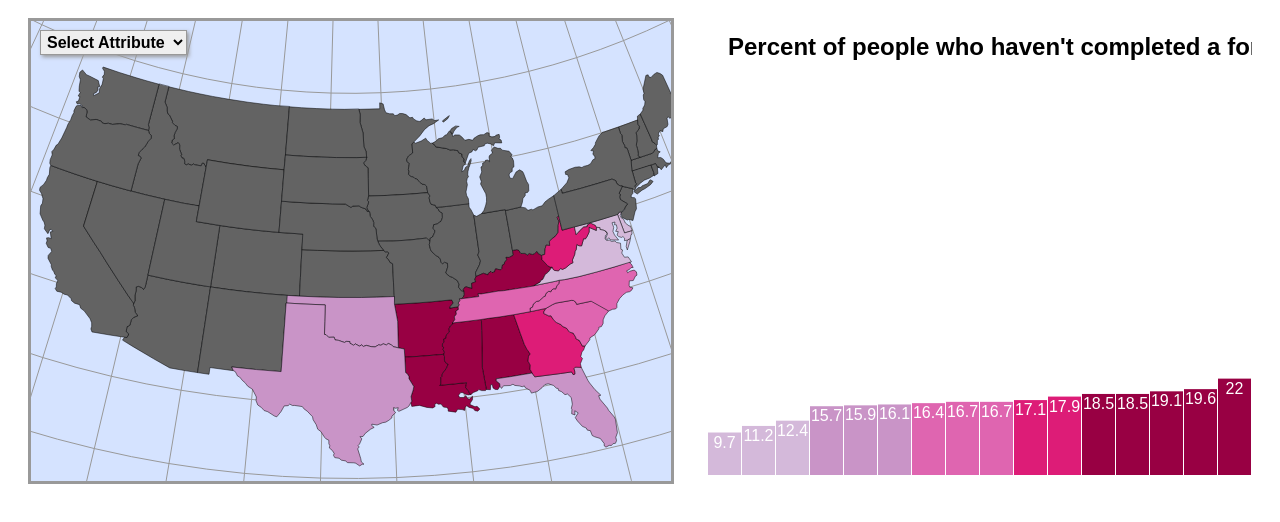
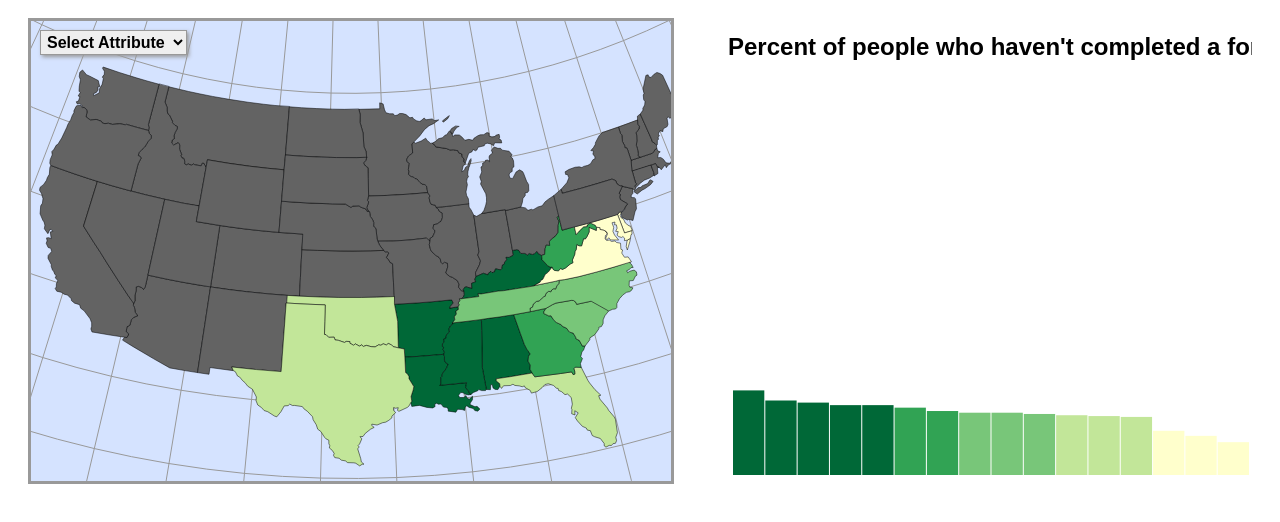
Before and after one commit to Mhws1993/d3-coordinated-viz, a plain HTML site: page index.html in a window 1280 px wide. Drawn offline with Linux system fonts and the light colour scheme.

Commit message:
D3 turn in
Waiting to hand it in to work on it didn't allow me to get much further.
There isn't really much here to grade. It contains the index.html,
main.js and style.css. The map doesn't really do anything, it changes
when drop down options are changed. It reacts to the stands being panned
over, however it activates the wrong parts of the bar chart. There are
no finished titles. Highlight turns on everything is scrolls over but
does not turn off. If there is really anything done here correctly or
well I'm not sure what it is, but I needed to turn something in. I
figured any amount of points would be better than getting absolutely
zero.

```diff
--- a/js/main.js
+++ b/js/main.js
@@ -1,14 +1,34 @@
-//Matthew Smith
-(function() {
+//What there is of d3.
+(function(){
 
 //pseudo-global variables
 var attrArray = ["povline", "Unemployment", "HighGraduation", "HigherEdAttain", "FoodInsecurity"]; //list of attributes
 var expressed = attrArray[0]; //initial attribute
 
+
+//chart frame dimensions
+var chartWidth = window.innerWidth * 0.425,
+    chartHeight = 473,
+    leftPadding = 25,
+    rightPadding = 2,
+    topBottomPadding = 5,
+    chartInnerWidth = chartWidth - leftPadding - rightPadding,
+    chartInnerHeight = chartHeight - topBottomPadding * 2,
+    translate = "translate(" + leftPadding + "," + topBottomPadding + ")";
+
+//create a scale to size bars proportionally to frame and for axis
+   var yScale = d3.scaleLinear()
+              /*.range([0, chartHeight])
+              .domain([0, 105]);*/
+
+			    .range([463, 0])
+				.domain([0, 110]);
+
+//start of script
 window.onload = setMap();
 
-        //set up map
-        function setMap() {
+//set up choropleth map
+function setMap(){
 
     //map frame dimensions
     var width = window.innerWidth * 0.5,
@@ -35,21 +55,19 @@
 
     d3.queue()
         .defer(d3.csv, "data/d3_povertydata5.csv")
-                .defer(d3.json, "data/theStates.geojson") //failed to get a topojson to work correctly
-
+		.defer(d3.json, "data/theStates.geojson")
         .await(callback);
 
-            function callback(error, csvData, states) {
+function callback(error, csvData, states){
         //place graticule on the map
         setGraticule(map, path);
 
 
        var southern = states.features;
-                //var southern = topojson.feature(states, states.objects.south).features;
+
 
         southern = joinData(southern, csvData);
-
-
+		createDropdown(csvData);
         var colorScale = makeColorScale(csvData);
 
         setEnumerationUnits(southern, map, path, colorScale);
@@ -58,43 +76,44 @@
     };
 };
 
-        function setGraticule(map, path) {
+function setGraticule(map, path){
 
     var graticule = d3.geoGraticule()
-                .step([5, 5]); //place graticule line every 5 degrees
+        .step([5, 5]); //place graticule lines every 5 degrees
     //create graticule background
     var gratBackground = map.append("path")
-                .datum(graticule.outline())
-                .attr("class", "gratBackground") //class and gratBackground
+        .datum(graticule.outline()) //bind graticule
+        .attr("class", "gratBackground") //assign class
         .attr("d", path) //project
 
     //create graticule lines
-            var gratLines = map.selectAll(".gratLines")
-                .data(graticule.lines())
-                .enter()
-                .append("path")
+    var gratLines = map.selectAll(".gratLines") //select graticule elements that will be created
+        .data(graticule.lines()) //bind graticule lines to each element to be created
+        .enter() //create an element
+        .append("path") //append each element to svg
         .attr("class", "gratLines")
-                .attr("d", path);
+        .attr("d", path); //project graticule lines
+};
 
-            function joinData(southern, csvData) {
-                //loop through csv
-                for (var i = 0; i < csvData.length; i++) {
+function joinData(southern, csvData){
+    //loop through csv to assign each set of csv attribute values to geojson region
+    for (var i=0; i<csvData.length; i++){
         var csvRegion = csvData[i]; //the current region
         var csvKey = csvRegion.name; //the CSV primary key
 
-                    //loops through json
-                    for (var a = 0; a < southern.length; a++) {
+        //loop through geojson regions to find correct region
+        for (var a=0; a<southern.length; a++){
 
             var geojsonProps = southern[a].properties; //the current region geojson properties
             var geojsonKey = geojsonProps.name; //the geojson primary key
-                        console.log(southern);
+
             //transfer csv data to geojson
-                        if (geojsonKey == csvKey) {
+            if (geojsonKey == csvKey){
 
                 //assign all attributes and values
-                            attrArray.forEach(function(attr) {
+                attrArray.forEach(function(attr){
                     var val = parseFloat(csvRegion[attr]); //get csv attribute value
-                                geojsonProps[attr] = val; //assign attribute and value to geojson prop
+                    geojsonProps[attr] = val;
                 });
             };
         };
@@ -103,39 +122,45 @@
       return southern;
 };
 
-            function setEnumerationUnits(southern, map, path, colorScale) {
+function setEnumerationUnits(southern, map, path, colorScale){
 
     var regions = map.selectAll(".regions")
         .data(southern)
         .enter()
         .append("path")
-                    .attr("class", function(d) {
+        .attr("class", function(d){
             return "regions " + d.properties.name;
         })
         .attr("d", path)
-                    .style("fill", function(d) {
-                        return choropleth(d.properties, colorScale); //return choropleth
+        .style("fill", function(d){
+            return choropleth(d.properties, colorScale);
+        })
+///new
+		  .on("mouseover", function(d){
+            highlight(d.properties);
         });
-            };
+
+
+
+};//end setEnumerationUnits
 
 //function to create color scale generator
-            function makeColorScale(data) {
+function makeColorScale(data){
     var colorClasses = [
-                    "#D4B9DA",
-                    "#C994C7",
-                    "#DF65B0",
-                    "#DD1C77",
-                    "#980043"
+      "#ffffcc",
+      "#c2e699",
+      "#78c679",
+      "#31a354",
+      "#006837"
     ];
 
     //create color scale generator
-                /////////////////////////////////////////Quantile or Threashold?
     var colorScale = d3.scaleQuantile()
         .range(colorClasses);
 
     //build array of all values of the expressed attribute
     var domainArray = [];
-                for (var i = 0; i < data.length; i++) {
+    for (var i=0; i<data.length; i++){
         var val = parseFloat(data[i][expressed]);
         domainArray.push(val);
     };
@@ -146,91 +171,184 @@
     return colorScale;
 };
 
-            function choropleth(props, colorScale) {
+ function choropleth(props, colorScale){
 
       var val = parseFloat(props[expressed]);
 
-                if (typeof val == 'number' && !isNaN(val)) {
+      if (typeof val == 'number' && !isNaN(val)){
           return colorScale(val);
       } else {
           return "#636363";
       };
 };
 
-            function setChart(csvData, colorScale) {
-                //chart frame
+function setChart(csvData, colorScale){
+
     var chartWidth = window.innerWidth * 0.425,
         chartHeight = 460;
 
-                var chart = d3.select("body") //chart dimensions
+     var chart = d3.select("body")
            .append("svg")
            .attr("width", chartWidth)
            .attr("height", chartHeight)
            .attr("class", "chart");
            //var y scale above var bars?
-                var yScale = d3.scaleLinear()
-                    .range([0, chartHeight])
-                    .domain([0, 105]);
 
            //set bars for each province
-                var bars = chart.selectAll(".bars") //creates barchart
+    var bars = chart.selectAll(".bars")
+           var bars = chart.selectAll(".bar")
         .data(csvData)
         .enter()
         .append("rect")
+        .sort(function(a, b){
+            return b[expressed]-a[expressed]
+        })
+        .attr("class", function(d){
+            return "bar " + d.adm1_code;
+        })
+        .attr("width", chartInnerWidth / csvData.length - 1)
+        .on("mouseover", highlight);
 
-                    .sort(function(a, b) { //sort
-                        return a[expressed] - b[expressed]
-                    })
-                    .attr("class", function(d) {
-                        return "bars " + d.name;
-                    })
-
-                    .attr("class", function(d) {
-                        return "bars " + d.name;
-                    })
-                    .attr("width", chartWidth / csvData.length - 1)
-                    .attr("x", function(d, i) {
-                        return i * (chartWidth / csvData.length);
-                    })
-                    .attr("height", function(d) {
-                        return yScale(parseFloat(d[expressed]));
-                    })
-                    .attr("y", function(d) {
-                        return chartHeight - yScale(parseFloat(d[expressed]));
-                    })
-                    .style("fill", function(d) {
-                        return choropleth(d, colorScale);
-                    });
 
 var numbers = chart.selectAll(".numbers")
                    .data(csvData)
                    .enter()
                    .append("text")
-                    .sort(function(a, b) {
-                        return a[expressed] - b[expressed]
+                   .sort(function(a, b){
+                       return a[expressed]-b[expressed]
                    })
-                    .attr("class", function(d) {
+                   .attr("class", function(d){
                        return "numbers " + d.name;
                    })
                    .attr("text-anchor", "middle")
-                    .attr("x", function(d, i) {
+                   .attr("x", function(d, i){
                        var fraction = chartWidth / csvData.length;
                        return i * fraction + (fraction - 1) / 2;
                    })
-                    .attr("y", function(d) {
+                   .attr("y", function(d){
                        return chartHeight - yScale(parseFloat(d[expressed])) + 15;
                    })
-                    .text(function(d) {
+                   .text(function(d){
                        return d[expressed];
                    });
-                var titleArray = ["Percent of people living under the poverty line", "Percent of people who are unemployed", "Percent of people that have graduated high school",
-                    "Percent of people who have completed a form of higher education", "Percent of people who stuggle with food insecurity"
-                ]; //better way of getting graph titles
+		var titleArray = ["Percent of people living under the poverty line", "Percent of people who are unemployed", "Percent of people that haven't graduated high school",
+ "Percent of people who haven't completed a form of higher education", "Percent of people who stuggle with food insecurity"];//list of attributes
 			var chartTitle = chart.append("text")
                         .attr("x", 20)
                         .attr("y", 40)
                         .attr("class", "chartTitle")
-                    .text(titleArray[3] + " by state");
+                        .text(titleArray[3]);
                         //.text(expressed[3] + " by state");
-            }; //end of setchart
-        })();
+						updateChart(bars, csvData.length, colorScale);
+  };//end of setchart
+
+  //function to reset the element style on mouseout
+function dehighlight(props){
+    var selected = d3.selectAll("." + props.adm1_code)
+        .style("stroke", function(){
+            return getStyle(this, "stroke")
+        })
+        .style("stroke-width", function(){
+            return getStyle(this, "stroke-width")
+        });
+
+    function getStyle(element, styleName){
+        var styleText = d3.select(element)
+            .select("desc")
+            .text();
+
+        var styleObject = JSON.parse(styleText);
+
+        return styleObject[styleName];
+    };
+};
+
+
+  //function to create a dropdown menu for attribute selection
+function createDropdown(csvData){
+    //add select element
+      var dropdown = d3.select("body")
+        .append("select")
+        .attr("class", "dropdown")
+        .on("change", function(){
+            changeAttribute(this.value, csvData)
+        });
+
+
+    //add initial option
+    var titleOption = dropdown.append("option")
+        .attr("class", "titleOption")
+        .attr("disabled", "true")
+        .text("Select Attribute");
+
+    //add attribute name options
+    var attrOptions = dropdown.selectAll("attrOptions")
+        .data(attrArray)
+        .enter()
+        .append("option")
+        .attr("value", function(d){ return d })
+        .text(function(d){ return d })
+	 .on("change", function(){
+            changeAttribute(this.value, csvData)
+        });
+};//end of createDropdown
+  //dropdown istener
+function changeAttribute(attribute, csvData){
+    //change the expressed attribute
+    expressed = attribute;
+
+    //recreate the color scale
+    var colorScale = makeColorScale(csvData);
+
+    //recolor enumeration units
+    var regions = d3.selectAll(".regions")
+		.transition()
+        .duration(1000)
+        .style("fill", function(d){
+            return choropleth(d.properties, colorScale)
+        })
+
+
+		var bars = d3.selectAll(".bar")
+        //re-sort bars
+        .sort(function(a, b){
+            return b[expressed] - a[expressed];
+        })
+ .transition() //animation
+        .delay(function(d, i){
+            return i * 20
+        })
+        .duration(500);
+    updateChart(bars, csvData.length, colorScale);
+
+
+
+  }; //end of changeAttribute
+
+function updateChart(bars, n, colorScale){
+    //position bars
+    bars.attr("x", function(d, i){
+            return i * (chartInnerWidth / n) + leftPadding;
+        })
+        //size/resize bars
+        .attr("height", function(d, i){
+            return 463 - yScale(parseFloat(d[expressed]));
+        })
+        .attr("y", function(d, i){
+            return yScale(parseFloat(d[expressed])) + topBottomPadding;
+        })
+        //color/recolor bars
+        .style("fill", function(d){
+            return choropleth(d, colorScale);
+        });
+  }; //end updateChart
+
+  //function to highlight enumeration units and bars
+function highlight(props){
+    //change stroke
+    var selected = d3.selectAll("." + props.name)
+        .style("stroke", "blue")
+        .style("stroke-width", "2");
+};//end of highlight
+
+})();//end function
--- a/js/mainlab9.js
+++ /dev/null
@@ -1,334 +0,0 @@
-//First line of main.js...wrap everything in a self-executing anonymous function to move to local scope
-(function(){
-
-//pseudo-global variables
-var attrArray = ["povline", "Unemployment", "HighGraduation", "HigherEdAttain", "FoodInsecurity"]; //list of attributes
-var expressed = attrArray[0]; //initial attribute
-
-
-//chart frame dimensions
-var chartWidth = window.innerWidth * 0.425,
-    chartHeight = 473,
-    leftPadding = 25,
-    rightPadding = 2,
-    topBottomPadding = 5,
-    chartInnerWidth = chartWidth - leftPadding - rightPadding,
-    chartInnerHeight = chartHeight - topBottomPadding * 2,
-    translate = "translate(" + leftPadding + "," + topBottomPadding + ")";
-
-//create a scale to size bars proportionally to frame and for axis
-   var yScale = d3.scaleLinear()
-              .range([0, chartHeight])
-              .domain([0, 105]);
-//start of script
-window.onload = setMap();
-
-//set up choropleth map
-function setMap(){
-
-    //map frame dimensions
-    var width = window.innerWidth * 0.5,
-        height = 460;
-
-
-    var map = d3.select("body")
-        .append("svg")
-        .attr("class", "map")
-        .attr("width", width)
-        .attr("height", height);
-
-
-    var projection = d3.geoConicEqualArea()
-            .center([0, 40])
-            .rotate([98, 0])
-            .parallels([43, 62])
-            .scale(900)
-            .translate([width / 2, height / 2]);
-
-    var path = d3.geoPath()
-        .projection(projection);
-
-
-    d3.queue()
-        .defer(d3.csv, "data/d3_povertydata5.csv")
-
-    .defer(d3.json, "data/theStates.geojson")
-
-        .await(callback);
-
-    function callback(error, csvData, states){
-        //place graticule on the map
-        setGraticule(map, path);
-
-
-       var southern = states.features;
-//var southern = topojson.feature(states, states.objects.south).features;
-
-        southern = joinData(southern, csvData);
-
-////////////////////place dropdown here?
-		createDropdown(csvData);
-        var colorScale = makeColorScale(csvData);
-
-        setEnumerationUnits(southern, map, path, colorScale);
-
-        setChart(csvData, colorScale);
-    };
-};
-
-function setGraticule(map, path){
-
-    var graticule = d3.geoGraticule()
-        .step([5, 5]); //place graticule lines every 5 degrees
-    //create graticule background
-    var gratBackground = map.append("path")
-        .datum(graticule.outline()) //bind graticule
-        .attr("class", "gratBackground") //assign class
-        .attr("d", path) //project
-
-    //create graticule lines
-    var gratLines = map.selectAll(".gratLines") //select graticule elements that will be created
-        .data(graticule.lines()) //bind graticule lines to each element to be created
-        .enter() //create an element
-        .append("path") //append each element to svg
-        .attr("class", "gratLines")
-        .attr("d", path); //project graticule lines
-};
-
-function joinData(southern, csvData){
-    //loop through csv to assign each set of csv attribute values to geojson region
-    for (var i=0; i<csvData.length; i++){
-        var csvRegion = csvData[i]; //the current region
-        var csvKey = csvRegion.name; //the CSV primary key
-
-        //loop through geojson regions to find correct region
-        for (var a=0; a<southern.length; a++){
-
-            var geojsonProps = southern[a].properties; //the current region geojson properties
-            var geojsonKey = geojsonProps.name; //the geojson primary key
-
-            //transfer csv data to geojson
-            if (geojsonKey == csvKey){
-
-                //assign all attributes and values
-                attrArray.forEach(function(attr){
-                    var val = parseFloat(csvRegion[attr]); //get csv attribute value
-                    geojsonProps[attr] = val;
-                });
-            };
-        };
-      };
-
-      return southern;
-};
-
-function setEnumerationUnits(southern, map, path, colorScale){
-
-    var regions = map.selectAll(".regions")
-        .data(southern)
-        .enter()
-        .append("path")
-        .attr("class", function(d){
-            return "regions " + d.properties.name;
-        })
-        .attr("d", path)
-        .style("fill", function(d){
-            return choropleth(d.properties, colorScale);
-        });
-};
-
-//function to create color scale generator
-function makeColorScale(data){
-    var colorClasses = [
-      "#D4B9DA",
-      "#C994C7",
-      "#DF65B0",
-      "#DD1C77",
-      "#980043"
-    ];
-
-    //create color scale generator
-    /////////////////////////////////////////Quantile or Threashold?
-    var colorScale = d3.scaleQuantile()
-        .range(colorClasses);
-
-    //build array of all values of the expressed attribute
-    var domainArray = [];
-    for (var i=0; i<data.length; i++){
-        var val = parseFloat(data[i][expressed]);
-        domainArray.push(val);
-    };
-
-    //assign array of expressed values as scale domain
-    colorScale.domain(domainArray);
-
-    return colorScale;
-};
-
- function choropleth(props, colorScale){
-
-      var val = parseFloat(props[expressed]);
-
-      if (typeof val == 'number' && !isNaN(val)){
-          return colorScale(val);
-      } else {
-          return "#636363";
-      };
-};
-
-function setChart(csvData, colorScale){
-  //chart frame dimensions
-  //chart frame dimensions
-    var chartWidth = window.innerWidth * 0.425,
-        chartHeight = 460;
-
-     var chart = d3.select("body")
-           .append("svg")
-           .attr("width", chartWidth)
-           .attr("height", chartHeight)
-           .attr("class", "chart");
-           //var y scale above var bars?
-    var yScale = d3.scaleLinear()
-              .range([0, chartHeight])
-              .domain([0, 105]);
-
-           //set bars for each province
-    var bars = chart.selectAll(".bars")
-              .data(csvData)
-              .enter()
-              .append("rect")
-
-              .sort(function(a, b){
-                          return a[expressed]-b[expressed]
-                      })
-                      .attr("class", function(d){
-                          return "bars " + d.name;
-                      })
-
-              .attr("class", function(d){
-                  return "bars " + d.name;
-              })
-              .attr("width", chartWidth / csvData.length - 1)
-              .attr("x", function(d, i){
-                  return i * (chartWidth / csvData.length);
-              })
-              .attr("height", function(d){
-             return yScale(parseFloat(d[expressed]));
-              })
-              .attr("y", function(d){
-             return chartHeight - yScale(parseFloat(d[expressed]));
-              })
-              .style("fill", function(d){
-                  return choropleth(d, colorScale);
-              });
-
-var numbers = chart.selectAll(".numbers")
-                   .data(csvData)
-                   .enter()
-                   .append("text")
-                   .sort(function(a, b){
-                       return a[expressed]-b[expressed]
-                   })
-                   .attr("class", function(d){
-                       return "numbers " + d.name;
-                   })
-                   .attr("text-anchor", "middle")
-                   .attr("x", function(d, i){
-                       var fraction = chartWidth / csvData.length;
-                       return i * fraction + (fraction - 1) / 2;
-                   })
-                   .attr("y", function(d){
-                       return chartHeight - yScale(parseFloat(d[expressed])) + 15;
-                   })
-                   .text(function(d){
-                       return d[expressed];
-                   });
-var titleArray = ["Percent of people living under the poverty line", "Percent of people who are unemployed", "Percent of people that haven't graduated high school",
- "Percent of people who haven't completed a form of higher education", "Percent of people who stuggle with food insecurity"];//list of attributes
-var chartTitle = chart.append("text")
-                        .attr("x", 20)
-                        .attr("y", 40)
-                        .attr("class", "chartTitle")
-                        .text(titleArray[3]);
-                        //.text(expressed[3] + " by state");
-  };//end of setchart
-
-
-
-
-  //function to create a dropdown menu for attribute selection
-function createDropdown(csvData){
-    //add select element
-      var dropdown = d3.select("body")
-        .append("select")
-        .attr("class", "dropdown")
-        .on("change", function(){
-            changeAttribute(this.value, csvData)
-        });
-
-
-    //add initial option
-    var titleOption = dropdown.append("option")
-        .attr("class", "titleOption")
-        .attr("disabled", "true")
-        .text("Select Attribute");
-
-    //add attribute name options
-    var attrOptions = dropdown.selectAll("attrOptions")
-        .data(attrArray)
-        .enter()
-        .append("option")
-        .attr("value", function(d){ return d })
-        .text(function(d){ return d })
-	 .on("change", function(){
-            changeAttribute(this.value, csvData)
-        });
-};//end of createDropdown
-
-  function changeAttribute(attribute, csvData){
-    //change the expressed attribute
-    expressed = attribute;
-
-    //recreate the color scale
-    var colorScale = makeColorScale(csvData);
-
-    //recolor enumeration units
-    var regions = d3.selectAll(".regions")
-        .style("fill", function(d){
-            return choropleth(d.properties, colorScale)
-        });
-
-
-		  //re-sort, resize, and recolor bars
-    var bars = d3.selectAll(".bar")
-        //re-sort bars
-        .sort(function(a, b){
-            return b[expressed] - a[expressed];
-        })
-        .attr("x", function(d, i){
-            return i * (chartInnerWidth / csvData.length) + leftPadding;
-        })
-        //resize bars
-        .attr("height", function(d, i){
-            return 463 - yScale(parseFloat(d[expressed]));
-        })
-        .attr("y", function(d, i){
-            return yScale(parseFloat(d[expressed])) + topBottomPadding;
-        })
-        //recolor bars
-        .style("fill", function(d){
-            return choropleth(d, colorScale);
-        });
-
-
-
-
-
-
-  }; //end of changeAttribute
-
-
-
-
-
-})();
```
Also changed, not shown: index.html (+1 -1 lines), js/mainbackup.js (deleted, +0 -78 lines), css/style.css (line endings or trailing spaces). Lines whose indentation alone changed are shown as unchanged.
